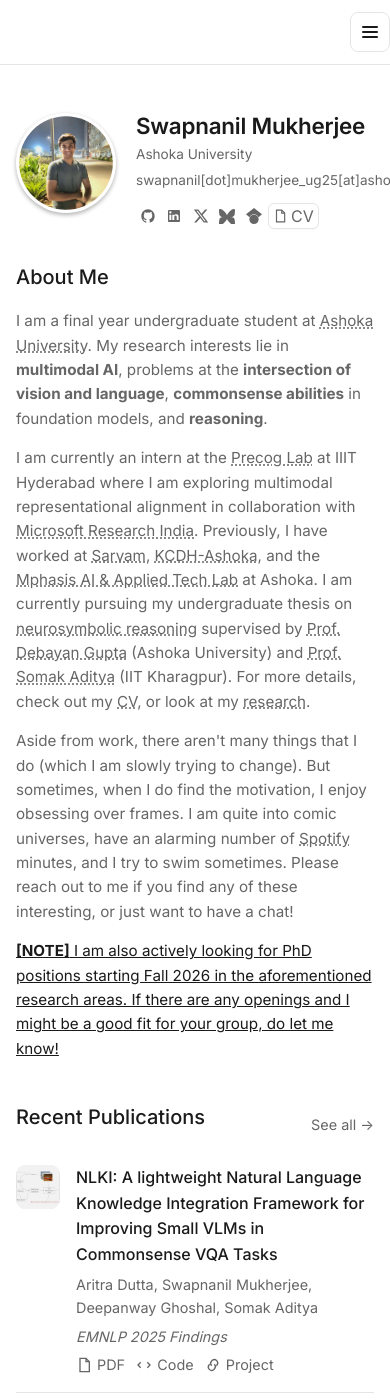
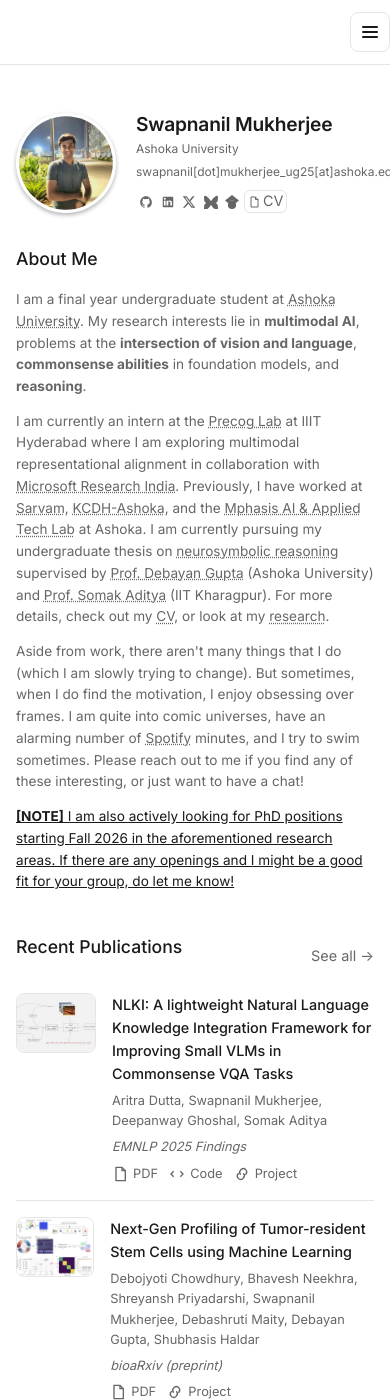
Before and after one commit to SwapnanilMukherjee/swapnanilmukherjee.github.io, a Jekyll site: the page built from index.md, in a window 390 px wide and 1400 px high. Built offline with Jekyll 4.4.1, drawn with Linux system fonts in a browser that asks for light colours.

Commit message:
Fix publication thumbnails and mobile text size
Adjusted publication thumbnail cropping and size for better visibility. Reduced mobile text size for improved visual appeal. Re-added the burger icon to the expanded mobile navbar as the first item to allow collapsing.

```diff
--- a/_includes/navigation.html
+++ b/_includes/navigation.html
@@ -7,6 +7,13 @@
       <span class="nav-toggle-bar"></span>
     </button>
     <ul class="nav-links">
+      <li class="nav-close-item">
+        <button class="nav-close" aria-label="Close navigation">
+          <span class="nav-toggle-bar"></span>
+          <span class="nav-toggle-bar"></span>
+          <span class="nav-toggle-bar"></span>
+        </button>
+      </li>
       <li><a href="/" {% if page.url == "/" %}class="active"{% endif %}>Home</a></li>
       <li><a href="/research/" {% if page.url == "/research/" %}class="active"{% endif %}>Research</a></li>
       <li><a href="/blog/" {% if page.url == "/blog/" %}class="active"{% endif %}>Blog</a></li>
--- a/assets/css/main.css
+++ b/assets/css/main.css
@@ -77,7 +77,8 @@ p a:hover {color: var(--text); text-decoration: underline dotted; transition: 10
 /* Publication */
 .publication { display: flex; gap: 1rem; margin-bottom: 1rem; padding-bottom: 1rem; border-bottom: 1px solid var(--border); }
 .publication:last-child { border-bottom: 0; }
-.publication-icon { width: 44px; height: 44px; background: var(--surface); border: 1px solid var(--border); border-radius: 10px; flex-shrink: 0; display: flex; align-items: center; justify-content: center; font-size: 1rem; color: var(--muted); }
+.publication-icon { width: 80px; height: 60px; background: var(--surface); border: 1px solid var(--border); border-radius: 8px; flex-shrink: 0; display: flex; align-items: center; justify-content: center; font-size: 1rem; color: var(--muted); }
+.publication-thumbnail { width: 80px; height: 60px; object-fit: cover; border-radius: 8px; border: 1px solid var(--border); }
 .publication-content h3 { margin-bottom: 0.35rem; }
 .publication-content h3 a { color: var(--text); text-decoration: none; }
 .publication-content h3 a:hover { text-decoration: underline; }
@@ -128,6 +129,8 @@ p a:hover {color: var(--text); text-decoration: underline dotted; transition: 10
   .nav-links.open ~ .nav-toggle { display: none; }
   .nav-toggle[aria-expanded="true"] { display: none; }
   nav ul li { text-align: left; }
+  .nav-close { display: none; width: 40px; height: 40px; border: 1px solid var(--border); border-radius: 8px; background: transparent; cursor: pointer; align-items: center; justify-content: center; flex-direction: column; margin-bottom: 0.5rem; }
+  .nav-links.open .nav-close { display: inline-flex; }
   .profile {
     display: grid;
     grid-template-columns: 100px 1fr;
@@ -150,42 +153,47 @@ p a:hover {color: var(--text); text-decoration: underline dotted; transition: 10
     grid-column: 2;
   }
   .profile-info h1 {
-    font-size: 1.4rem;
-    margin-bottom: 0.25rem;
+    font-size: 1.2rem;
+    margin-bottom: 0.2rem;
     line-height: 1.2;
   }
   .profile-info .title {
-    font-size: 0.85rem;
-    margin-bottom: 0.25rem;
+    font-size: 0.75rem;
+    margin-bottom: 0.2rem;
   }
   .profile-info .email {
-    font-size: 0.85rem;
-    margin-bottom: 0.5rem;
+    font-size: 0.75rem;
+    margin-bottom: 0.4rem;
   }
   .social-links {
     justify-content: flex-start;
-    gap: 0.15rem;
-    margin-top: 0.25rem;
+    gap: 0.1rem;
+    margin-top: 0.2rem;
   }
   .social-links a {
-    padding: 4px;
-    font-size: 1rem;
+    padding: 3px;
+    font-size: 0.9rem;
   }
   .social-links svg {
-    width: 16px;
-    height: 16px;
-  }
-  .cv-button {
-    padding: 4px 8px;
-    font-size: 0.85rem;
-    gap: 4px;
-  }
-  .cv-button svg {
     width: 14px;
     height: 14px;
   }
-  h1 { font-size: 1.65rem; }
-  h2 { font-size: 1.25rem; }
+  .cv-button {
+    padding: 3px 6px;
+    font-size: 0.75rem;
+    gap: 3px;
+  }
+  .cv-button svg {
+    width: 12px;
+    height: 12px;
+  }
+  h1 { font-size: 1.4rem; }
+  h2 { font-size: 1.1rem; }
+  h3 { font-size: 0.9rem; }
+  p { font-size: 0.85rem; margin-bottom: 0.8rem; }
+  .authors { font-size: 0.8rem; }
+  .venue { font-size: 0.8rem; }
+  .publication-links { font-size: 0.8rem; }
 }
 
 /* Reduced motion */
--- a/index.md
+++ b/index.md
@@ -67,13 +67,11 @@ layout: default
     {% for pub in pubs %}
       {% if recent_pubs < 2 %}
       <div class="publication">
-        <div class="publication-icon">
-          {% if pub.thumbnail and pub.thumbnail != "" %}
-            <img src="{{ pub.thumbnail }}" alt="{{ pub.title }}" style="width: 44px; height: 44px; object-fit: cover; border-radius: 8px;">
-          {% else %}
-            📄
-          {% endif %}
-        </div>
+        {% if pub.thumbnail and pub.thumbnail != "" %}
+          <img src="{{ pub.thumbnail }}" alt="{{ pub.title }}" class="publication-thumbnail">
+        {% else %}
+          <div class="publication-icon">📄</div>
+        {% endif %}
         <div class="publication-content">
           <h3>
             {% if pub.links.project %}
```
Also changed, not shown: _pages/research.md (+5 -7 lines).
